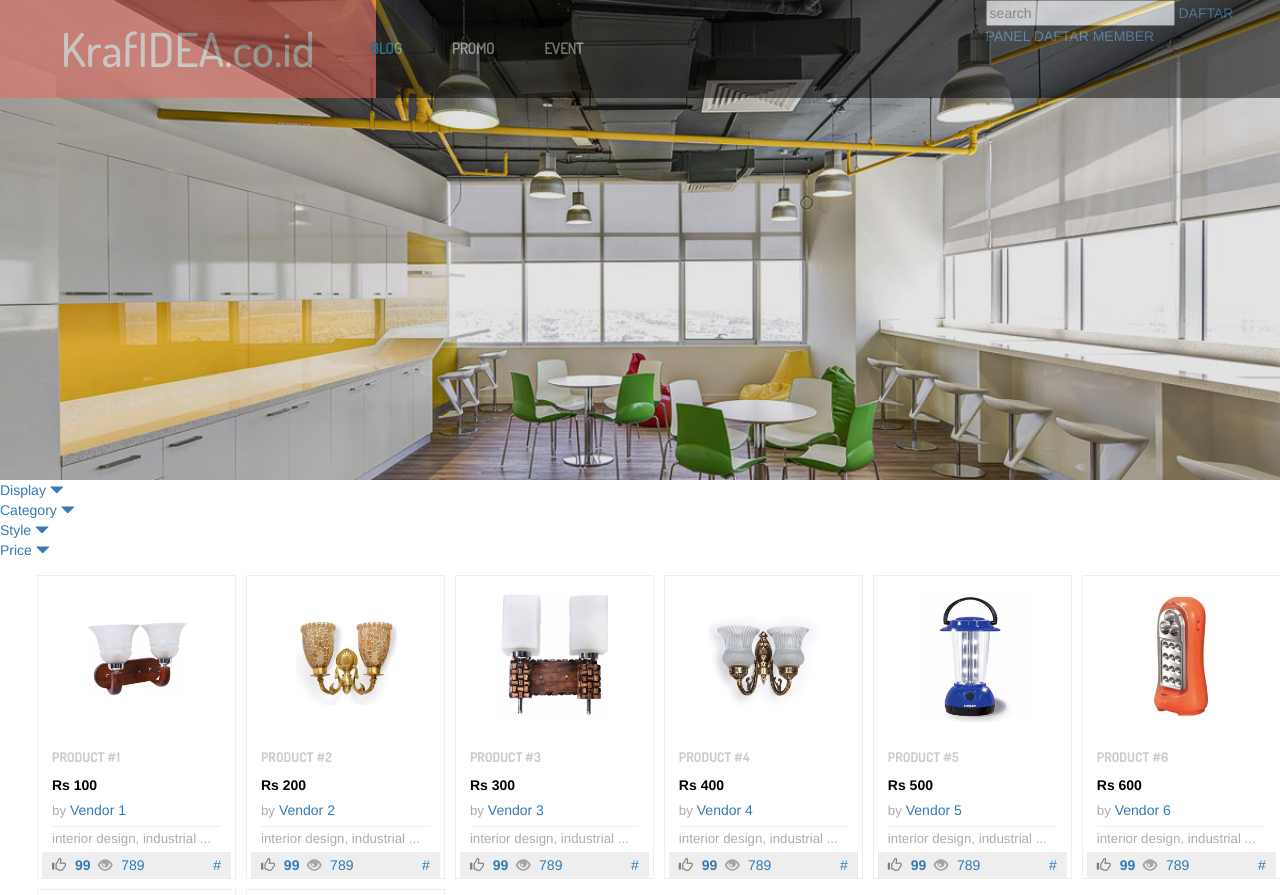
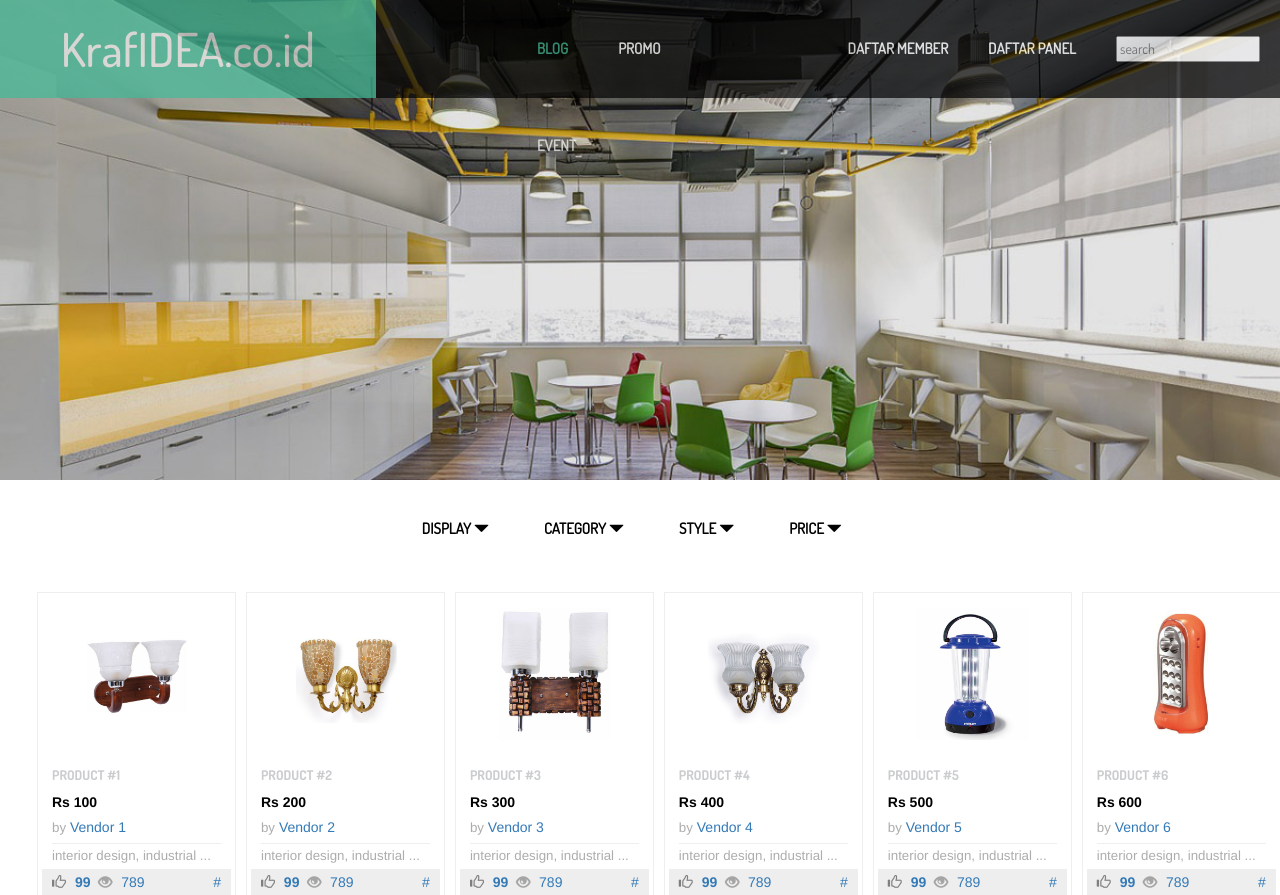
Before and after one commit to chanjr152/KrafIDEA.co.id, a CodeIgniter app: page /database/index.php/home/index in a window 1280 px wide. Shown: the top 895 px of the page. Run offline with CodeIgniter, Linux system fonts and the light colour scheme; some libraries are stand-ins or nearby versions; some web fonts are replaced.

Commit message:
Add files via upload

```diff
--- a/assets/css/memenu.css
+++ b/assets/css/memenu.css
@@ -72,8 +72,8 @@ ul.memenu.skyblue {text-align: center;}
 .memenu>li.showhide{display:none;width:100%;height:50px;cursor:pointer;color:#555;border-bottom:solid 1px rgba(0,0,0,0.1);background:#00a0dc;}
 .memenu>li.showhide span.title{margin:15px 0 0 25px;float:left}.memenu>li.showhide span.icon1:after{position:absolute;content:"";right:25px;top:15px;height:3px;width:25px;font-size:50px;border-top:3px solid #fff;border-bottom:3px solid #fff;z-index:1}
 .memenu>li.showhide span.icon2:after{position:absolute;content:"";right:25px;top:27px;height:3px;width:25px;font-size:50px;border-top:3px solid #fff;border-bottom:3px solid #fff;z-index:1}
-.skyblue li>a,.skyblue>li.showhide span{color:#caccce}
-.skyblue>li:hover>a,.skyblue>li.active>a,.skyblue .dropdown li:hover>a{color:#00a0dc}.
+.skyblue li>a,.skyblue>li.showhide span{color:#fff}
+.skyblue>li:hover>a,.skyblue>li.active>a,.skyblue .dropdown li:hover>a{color:#40BC99}.
 skyblue .mepanel img:hover,.skyblue form.contact input[type="text"]:focus,.skyblue form.contact textarea:focus{border:solid 1px #0194be}
 .skyblue form.contact input[type="submit"]{background:#0194be}
 @media (max-width: 991px){
--- a/assets/css/style.css
+++ b/assets/css/style.css
@@ -128,7 +128,8 @@ h1.b1,h2.b2,h3.b3 {
     opacity: 0.5;*/
     background-color: #000;
     border-bottom: 1px white;
-    opacity: 0.5;
+    opacity: 0.7;
+    display: block;
 }
 .logo h1 a{
 	color: #F1F1F1;
@@ -137,8 +138,8 @@ h1.b1,h2.b2,h3.b3 {
     font-weight: 100;
     padding: 0.5em 1.3em;
 	text-decoration:none;
-background:#ed645c;
-display:inline-block;
+	background:#40BC99;
+	display:inline-block;
 }
 .logo h1 a:hover{
 	text-decoration:none;
@@ -151,28 +152,82 @@ display:inline-block;
   width: 42%;
   display: block;
   float: left;
+
 }
 .top-nav-center {
-  width: 50%;
-  display: block;
+  width: 20%;
+  /*display: block;*/
   float: left;
+  left: 40%;
+  position: absolute;
 }
 .top-nav-right{
-	width: 23%;
-  display: block;
+  width: 38%;
+  /*display: block;*/
   float: right;
 }
 .top-nav-left{
   width: 27%;
-  display: block;
+  /*display: block;*/
   float: left;
+}
+.top-nav-right a {
+	font-family: 'Dosis-Regular';
+	float: right;
+	padding: 38px 20px;
+	font-weight: 600;
+	font-size: 15px;
+	color: white;
+
+}
+.top-nav-right > a:hover, .top-nav-right > a .active{
+    color: #40BC99;
+}
+.top-nav-right input {
+	font-family: 'Dosis-Regular';
+	float: right;
+	margin: 36px 20px;
 }
 .skyblue{
 	float:left;
 }
 .filter1{
-	width: 50%;
-	display: absolute;
+	width: 100%;
+	position: relative;
+	width: 100%;
+	display: block;
+}
+.filter1  ul{
+	margin: auto;
+	max-width: 38%;
+}
+.container-filter1{
+	position: relative;
+	/*width: 50%;*/
+	/*left:  50%;*/
+	/*float: left;*/
+	list-style: none;
+}
+.container-filter1 > li{
+	float: left;
+}
+.container-filter1 > li > a{
+	font-family: 'Dosis-Regular';
+	float: left;
+	padding: 38px 30px;
+	padding: 38px 25px;
+	color: #000;
+	font-size: 15px;
+	font-weight: 600;
+	text-decoration: none;
+	text-transform: uppercase;
+	transition: color .4s ease-in-out;
+	-moz-transition: color .4s ease-in-out;
+	-webkit-transition: color .4s ease-in-out;
+	-o-transition: color .4s ease-in-out;
+}
+.container-filter1 > li > a:hover, .container-filter1 > li > a:hover > .glyphicon{
+	color: #40BC99;
 }
 /*--- slider-css --*/
 .banner1{
```
